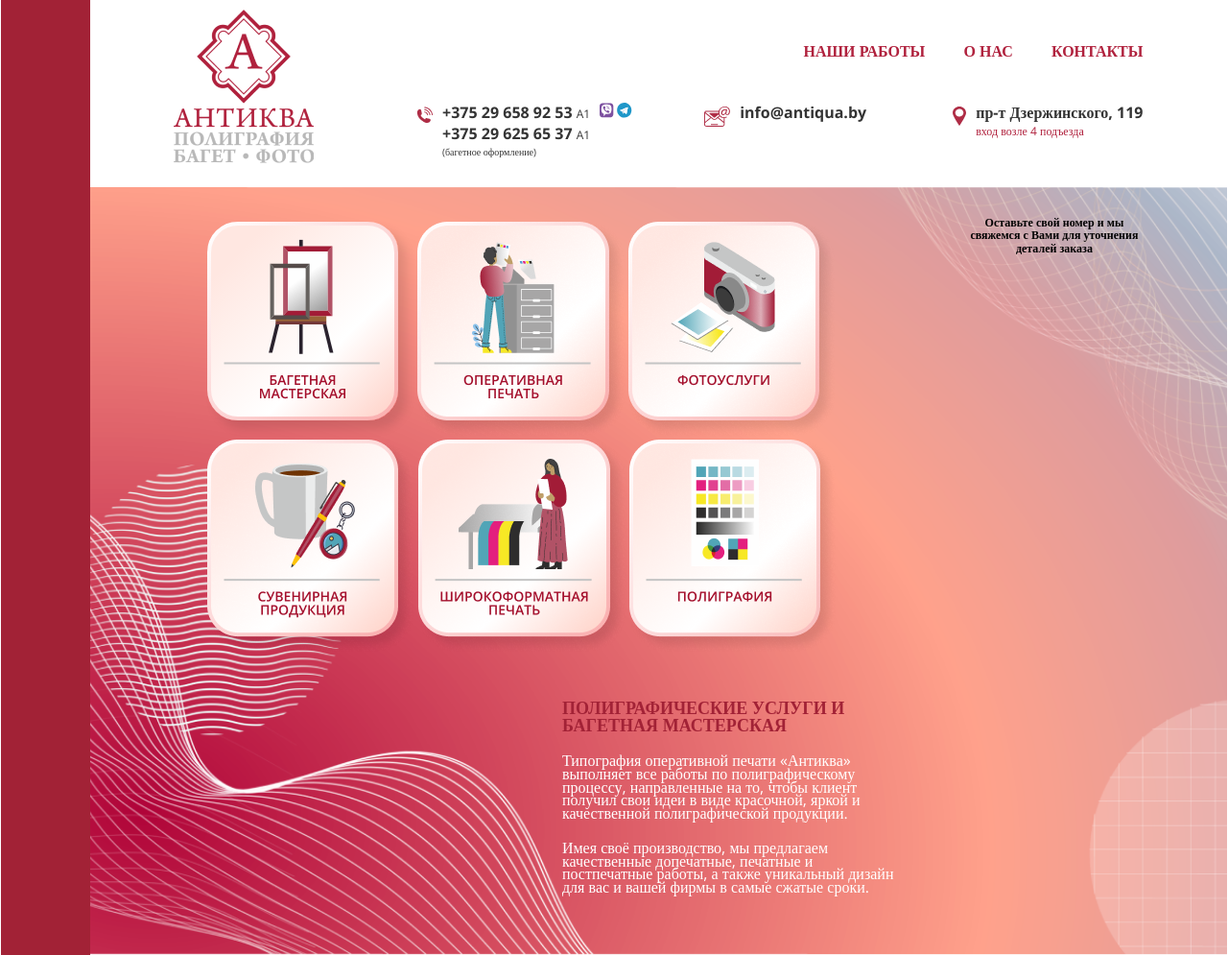
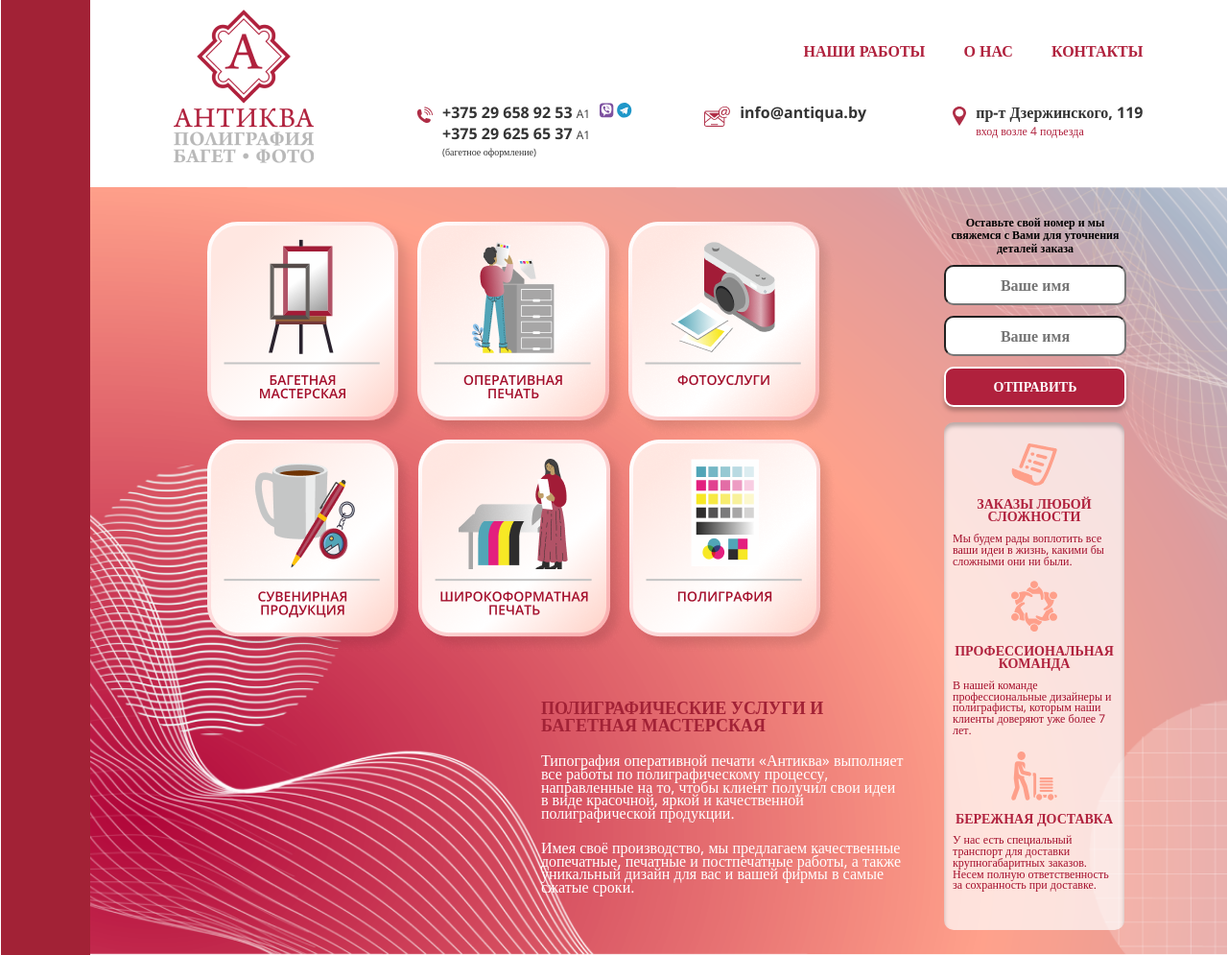
Before and after one commit to Nosovitsi/Antiqua_1, a plain HTML site: page index.html in a window 1280 px wide. Shown: the whole page at 96% size. Drawn offline with nearby package versions, Linux system fonts and the light colour scheme.

Commit message:
complete

```diff
--- a/CSS/style.css
+++ b/CSS/style.css
@@ -155,7 +155,7 @@ body {
 
 .box .text {
     padding-top: 46px;
-    width: 358px;
+    width: 380px;
     padding-bottom: 63px;
 }
 
@@ -174,8 +174,9 @@ body {
 }
 
 .right {
-    width: 100%;
-    padding-left: 60px;
+    display: flex;
+    flex-direction: column;
+    width: 295px;
 }
 
 .rightText {
@@ -189,3 +190,83 @@ body {
     line-height: 112.5%;
     text-align: center;
 }
+
+.input {
+    width: 190px;
+    text-align: center;
+    height: 42px;
+    margin-top: 11px;
+    border-radius: 10px;
+    font-family: 'Open Sans';
+    font-weight: 600;
+    font-size: 16px;
+    line-height: 98%;
+    color: #BBBBBB;
+}
+
+.submit {
+    width: 190px;
+    text-align: center;
+    height: 42px;
+    margin-top: 11px;
+    border-radius: 10px;
+    background: #B0213D;
+    border: 2px solid #FFFFFF;
+    box-shadow: 0px 4px 4px rgba(0, 0, 0, 0.25);
+    font-family: 'Open Sans';
+    font-weight: 600;
+    font-size: 14px;
+    line-height: 98%;
+    color: #FFFFFF;
+    text-transform: uppercase;
+}
+
+.right_big_column {
+    width: 188px;
+    height: 529px;
+    background: rgba(255, 255, 255, 0.7);
+    box-shadow: inset 0px 4px 4px rgba(0, 0, 0, 0.25);
+    border-radius: 10px;
+    margin-top: 16px;
+    display: flex;
+    justify-content: center;
+    flex-direction: column;
+    padding-bottom: 35px;
+}
+
+.right_big_column img {
+    padding-top: 15px;
+    padding-left: 70px;
+    padding-right: 70px;
+}
+
+.right_big_column h3 {
+    font-weight: 700;
+    font-size: 14px;
+    line-height: 98%;
+    text-align: center;
+    text-transform: uppercase;
+    color: #B0213D;
+    margin-top: 12px;
+}
+
+.right_title_1 {
+    width: 147px;
+    margin: 0 auto;
+}
+
+.right_title_2 {
+    width: 169px;
+    margin: 0 auto;
+}
+
+.right_big_column p {
+    font-style: normal;
+    font-weight: 400;
+    font-size: 12px;
+    line-height: 98%;
+    color: #A40F2C;
+    padding-top: 10px;
+    width: 170px;
+    margin: 0 auto;
+}
--- a/index.html
+++ b/index.html
@@ -73,12 +73,31 @@
                                 <br>
                                 <p>Имея своё производство, мы предлагаем качественные допечатные, печатные и постпечатные работы, а также уникальный дизайн для вас и вашей фирмы в самые сжатые сроки.</p>
                             </div>
-
                         </div>
                     </div>
                     <div class="right">
                         <div class="rightText">
                             <p>Оставьте свой номер и мы свяжемся с Вами для уточнения деталей заказа</p>
+                        </div>
+                        <div>
+                            <input type="text" placeholder="Ваше имя" class="input">
+                        </div>
+                        <div>
+                            <input type="text" placeholder="Ваше имя" class="input">
+                        </div>
+                        <div>
+                            <input type="submit" value="отправить" class="submit">
+                        </div>
+                        <div class="right_big_column">
+                            <img src="./Media/Right_list_logo.svg">
+                            <h3 class="right_title_1">Заказы любой сложности</h3>
+                            <p>Мы будем рады воплотить все ваши идеи в жизнь, какими бы сложными они ни были.</p>
+                            <img src="./Media/right_star_logo.svg">
+                            <h3 class="right_title_2">Профессиональная команда</h3>
+                            <p>В нашей команде профессиональные дизайнеры и полиграфисты, которым наши клиенты доверяют уже более 7 лет.</p>
+                            <img src="./Media/delivery_logo.svg">
+                            <h3 class="right_title_3">Бережная доставка</h3>
+                            <p>У нас есть специальный транспорт для доставки крупногабаритных заказов. Несем полную ответственность за сохранность при доставке.</p>
                         </div>
                     </div>
                 </div>
```
Also changed, not shown: Media/Right_list_logo.svg (added), Media/delivery_logo.svg (added), Media/right_star_logo.svg (added), 2 other files.
